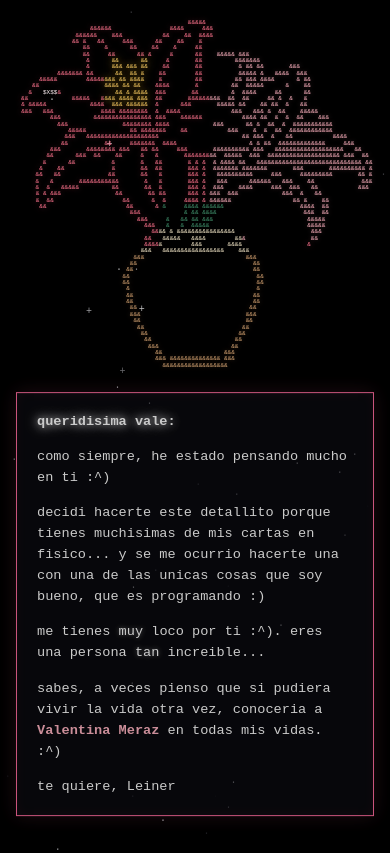
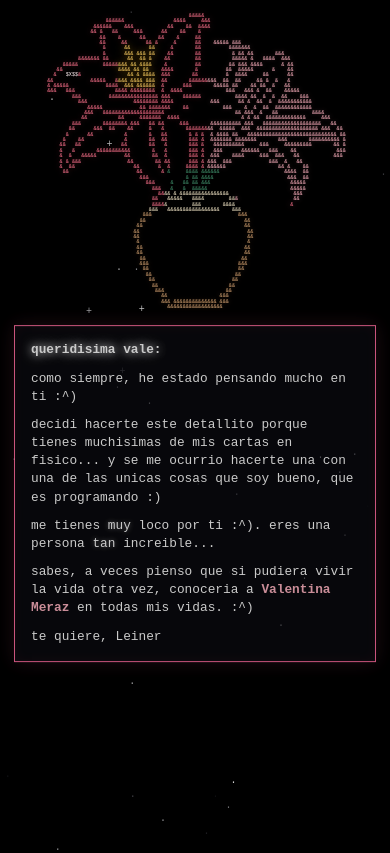
Before and after one commit to diegoalfredoleiner-dotcom/para-vale-, a plain HTML site: page index.html in a window 390 px wide. Both pictures are taken after a click on the button "haz click aqui ;^)". Drawn offline with Linux system fonts and the light colour scheme.

Commit message:
Update index.html

```diff
--- a/index.html
+++ b/index.html
@@ -173,37 +173,43 @@
     }
   }
 
-  /* MOBILE FIX: Enable smooth page scrolling & full unclipped letter box */
+  /* MOBILE FIX: Compact height + guaranteed scrolling & bottom clearance */
   @media (max-width: 768px) {
+    html, body {
+      height: auto !important;
+      overflow-y: auto !important;
+      overflow-x: hidden !important;
+    }
     body {
-      overflow-y: auto;
-      overflow-x: hidden;
       align-items: flex-start;
-      padding: 20px 16px 40px 16px;
+      padding: 14px 14px 90px 14px;
     }
-    /* Keep the Start button centered before clicking */
     body.pre-start {
+      height: 100vh !important;
       align-items: center;
-      overflow: hidden;
+      overflow: hidden !important;
     }
     #stage {
       flex-direction: column;
-      height: auto;
-      gap: 20px;
+      height: auto !important;
+      gap: 12px;
     }
     #left-half, #right-half {
       flex: none;
       width: 100%;
-      height: auto;
+      height: auto !important;
     }
     #ascii-lily {
-      font-size: 1.55vw;
+      font-size: 1.32vw;
     }
     #letter-box {
-      padding: 18px 20px;
-      font-size: 0.85rem;
-      line-height: 1.55;
+      padding: 15px 16px;
+      font-size: 0.8rem;
+      line-height: 1.42;
       transform: translateY(15px);
+    }
+    #letter-box p {
+      margin: 0 0 10px 0;
     }
     #letter-box.visible {
       transform: translateY(0);
```
